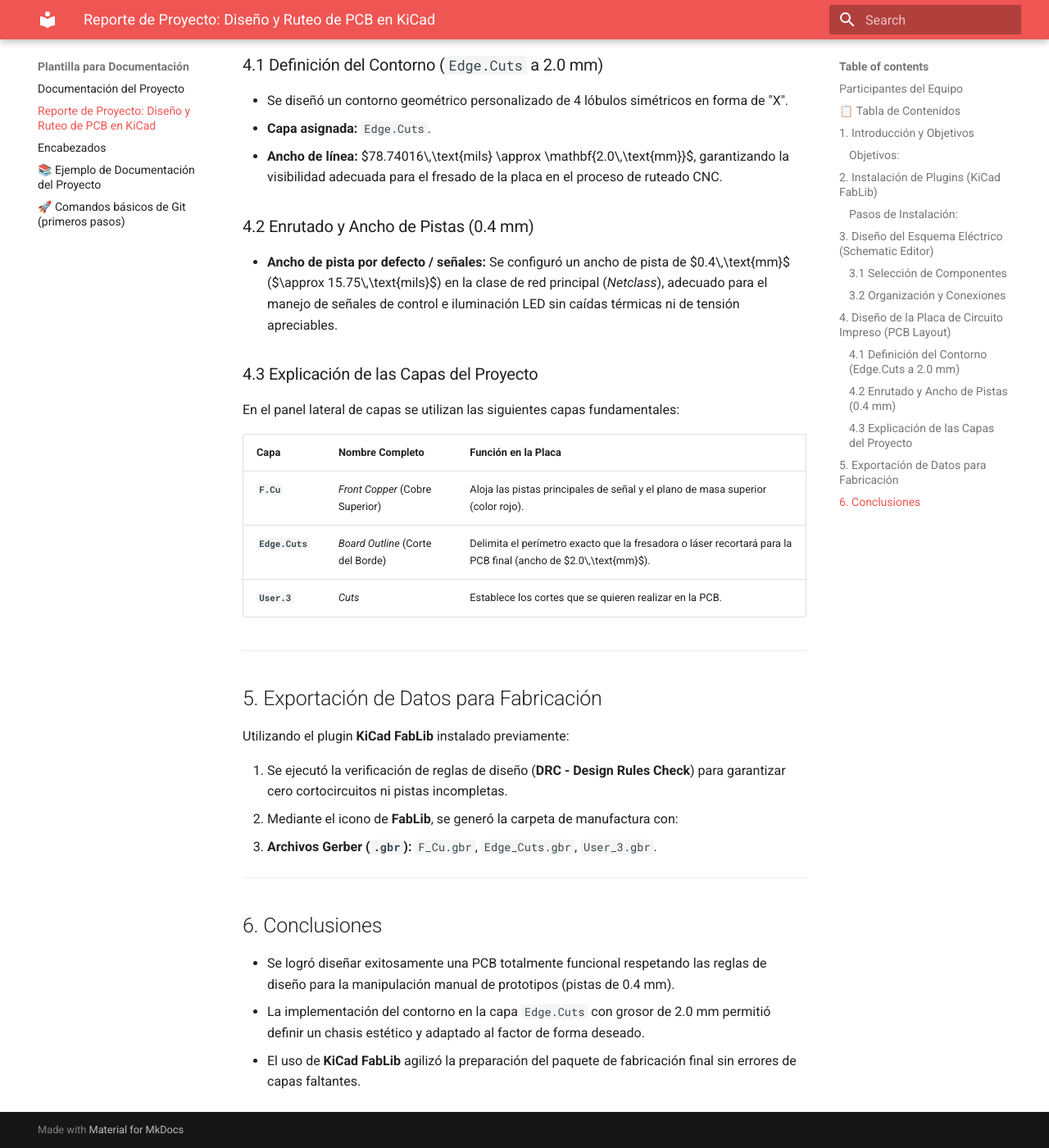
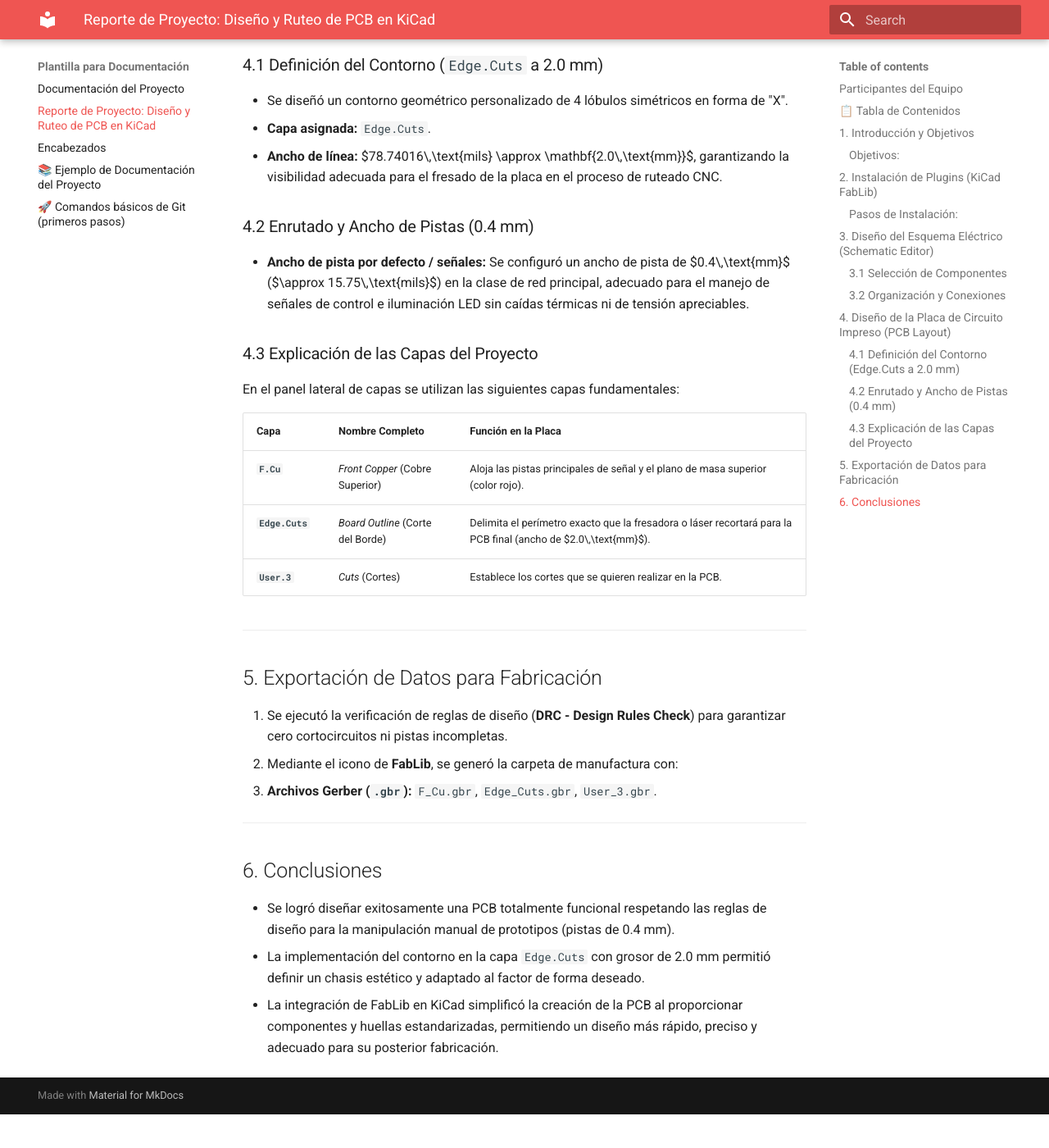
Before and after one commit to Aldo0112/mi-doc, an MkDocs documentation site: the page built from docs/Reporte_PCB.md, in a window 1280 px wide and 1400 px high, scrolled down 3875 px. Shown: the whole window at 82% size. Built offline with MkDocs 1.6.1 and Material for MkDocs 9.7.7, drawn with Linux system fonts in a browser that asks for light colours; after the commit the page ends 5234 px from its top, so only the background shows below that; some of the changed text lies outside the part shown.

Commit message:
Update Reporte_PCB.md

```diff
--- a/docs/Reporte_PCB.md
+++ b/docs/Reporte_PCB.md
@@ -46,7 +46,7 @@ Este proyecto describe el proceso que se llevo a cabo en la materia de Producci
 
 ## 2. Instalación de Plugins (KiCad FabLib)
 
-Para automatizar la generación de archivos Gerber, planos de ensamble y listas de materiales (BOM) estandarizadas, se instaló el complemento **KiCad FabLib** (o gestor de fabricación).
+Se agregó el complemento KiCad FabLib para disponer de una biblioteca estandarizada de componentes, símbolos y footprints utilizados comúnmente en entornos Fab Lab, facilitando el diseño y la fabricación de PCB.
 
 ![Plugin](recursos/imgs/Screenshot2026-09-1.png)
 
@@ -57,7 +57,7 @@ Para automatizar la generación de archivos Gerber, planos de ensamble y listas
 2. Ingresar al **Gestor de Complementos, Plataformas y Bibliotecas** (*Plugin and Content Manager / PCM*).
 3. Buscar `KiCad FabLib` o agregar el repositorio correspondiente.
 4. Hacer clic en **Instalar** y presionar **Aplicar Cambios**.
-5. Reiniciar el editor de PCB para verificar que el botón o menú del plugin aparezca en la barra de herramientas principal.
+5. Reiniciar el editor de PCB.
 
 ---
 
@@ -100,7 +100,7 @@ Una vez transferida la lista de redes (*Netlist*) al `Leiterplatteneditor` (Edit
 * **Ancho de línea:** $78.74016\,\text{mils} \approx \mathbf{2.0\,\text{mm}}$, garantizando la visibilidad adecuada para el fresado de la placa en el proceso de ruteado CNC.
 
 ### 4.2 Enrutado y Ancho de Pistas (0.4 mm)
-* **Ancho de pista por defecto / señales:** Se configuró un ancho de pista de $0.4\,\text{mm}$ ($\approx 15.75\,\text{mils}$) en la clase de red principal (*Netclass*), adecuado para el manejo de señales de control e iluminación LED sin caídas térmicas ni de tensión apreciables.
+* **Ancho de pista por defecto / señales:** Se configuró un ancho de pista de $0.4\,\text{mm}$ ($\approx 15.75\,\text{mils}$) en la clase de red principal, adecuado para el manejo de señales de control e iluminación LED sin caídas térmicas ni de tensión apreciables.
 
 ### 4.3 Explicación de las Capas del Proyecto
 
@@ -110,13 +110,11 @@ En el panel lateral de capas se utilizan las siguientes capas fundamentales:
 | :--- | :--- | :--- |
 | **`F.Cu`** | *Front Copper* (Cobre Superior) | Aloja las pistas principales de señal y el plano de masa superior (color rojo). |
 | **`Edge.Cuts`** | *Board Outline* (Corte del Borde) | Delimita el perímetro exacto que la fresadora o láser recortará para la PCB final (ancho de $2.0\,\text{mm}$). |
-| **`User.3`** | *Cuts* | Establece los cortes que se quieren realizar en la PCB. |
+| **`User.3`** | *Cuts* (Cortes) | Establece los cortes que se quieren realizar en la PCB. |
 
 ---
 
 ## 5. Exportación de Datos para Fabricación
-
-Utilizando el plugin **KiCad FabLib** instalado previamente:
 
 1. Se ejecutó la verificación de reglas de diseño (**DRC - Design Rules Check**) para garantizar cero cortocircuitos ni pistas incompletas.
 2. Mediante el icono de **FabLib**, se generó la carpeta de manufactura con:
@@ -128,4 +126,4 @@ Utilizando el plugin **KiCad FabLib** instalado previamente:
 
 * Se logró diseñar exitosamente una PCB totalmente funcional respetando las reglas de diseño para la manipulación manual de prototipos (pistas de 0.4 mm).
 * La implementación del contorno en la capa `Edge.Cuts` con grosor de 2.0 mm permitió definir un chasis estético y adaptado al factor de forma deseado.
-* El uso de **KiCad FabLib** agilizó la preparación del paquete de fabricación final sin errores de capas faltantes.
+* La integración de FabLib en KiCad simplificó la creación de la PCB al proporcionar componentes y huellas estandarizadas, permitiendo un diseño más rápido, preciso y adecuado para su posterior fabricación.
```
Also changed, not shown: other parts of docs/Reporte_PCB.md (+1 -1 lines).
